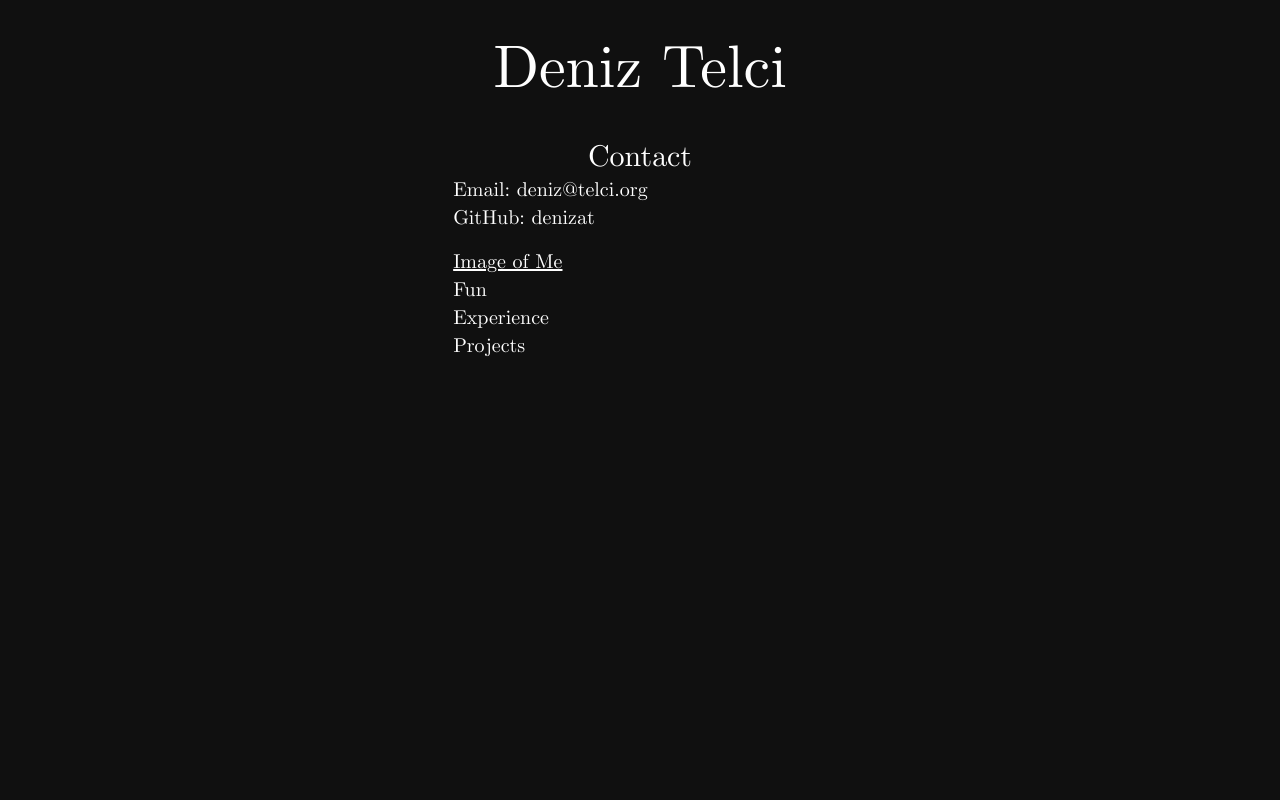
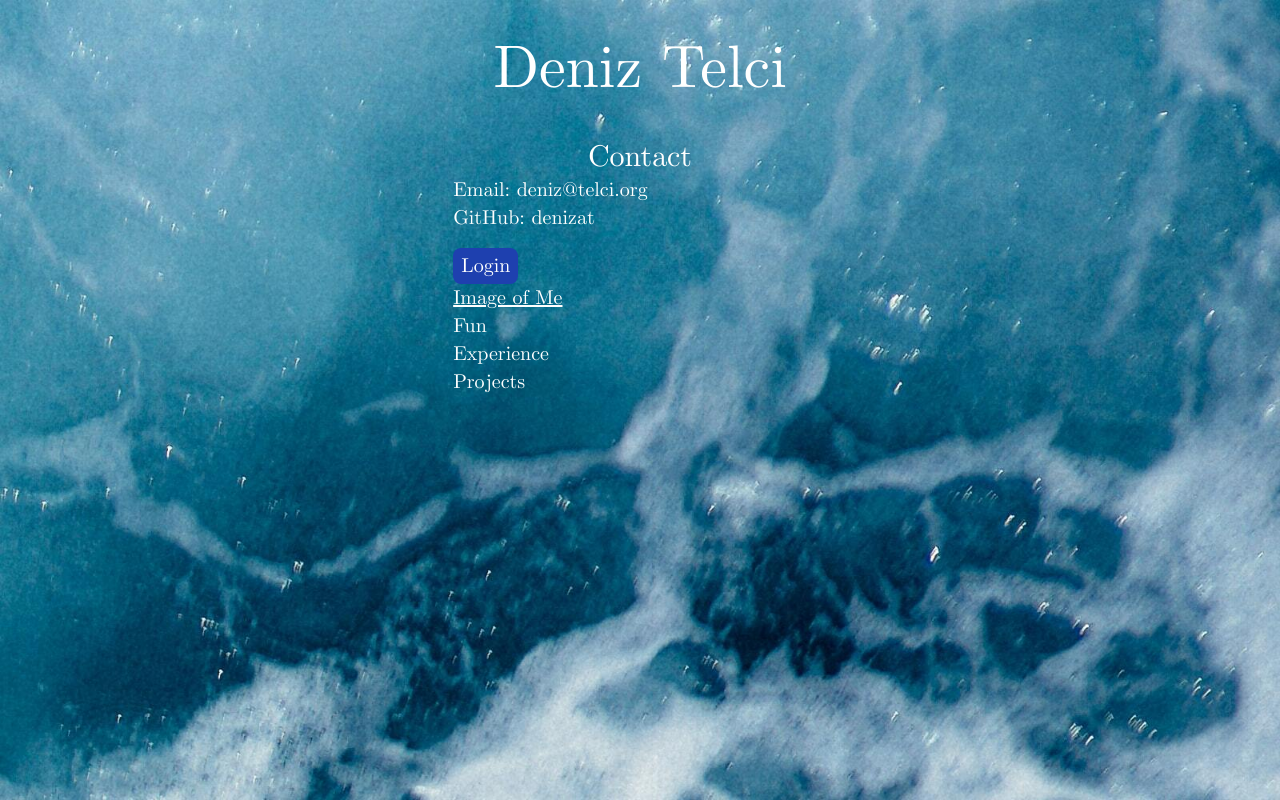
Before and after one commit to denizat/deniz.telci.org, a React app: page / in a window 1280 px wide. Built offline with nearby package versions, Linux system fonts and the light colour scheme.

Commit message:
Added modals

```diff
--- /dev/null
+++ b/src/Modal.tsx
@@ -0,0 +1,30 @@
+import React from "react";
+import "tailwindcss/tailwind.css"
+
+interface ModalProps {
+    children: any
+}
+export class Modal extends React.Component<ModalProps, { on: boolean }>{
+    constructor(props: ModalProps) {
+        super(props)
+        this.state = {
+            on: false
+        }
+    }
+
+    turn(to: boolean) {
+        this.setState({ on: to })
+    }
+
+    render() {
+        return (
+            <div>
+                {this.state.on ?
+                    <div className="fixed top-1/4 lg:left-1/3  backdrop-filter backdrop-blur-2xl p-4 rounded-3xl  w-9/12 lg:w-1/3 h-1/2 border-white border-4">
+                        <button className='float-right text-white' onClick={() => this.turn(false)}>[x]</button></div> : null}
+                <div onClick={() => this.turn(true)}>{this.props.children}</div>
+
+            </div>
+        )
+    }
+}
--- a/src/index.css
+++ b/src/index.css
@@ -4,6 +4,6 @@
 
 @layer base {
     a {
-        @apply hover:text-red-700;
+        @apply hover:text-blue-700;
     }
 }
--- a/src/index.tsx
+++ b/src/index.tsx
@@ -9,6 +9,7 @@ import Img from "./images/pic.png"
 import Fun from "./pages/Fun"
 import { Experience } from "./pages/Experience"
 import { Projects } from "./pages/Projects"
+import { Modal } from "./Modal"
 
 
 class App extends React.Component<{}, { imageClicked: Boolean }> {
@@ -23,12 +24,13 @@ class App extends React.Component<{}, { imageClicked: Boolean }> {
 
   render() {
     return (
-      <div className=" flex flex-col items-center  font-cm overflow-auto h-screen bg-gray-950 text-white text-xl">
-        <Router >
+      <div className=" flex flex-col items-center  font-cm overflow-auto h-screen bg-ocean bg-cover text-white text-xl">
+        <div className="mx-4">
+          <Router>
             <Switch>
               <Route exact path="/">
                 <div className="items-center">
-                <div className="text-6xl p-10">Deniz Telci</div>
+                  <div className="text-6xl p-10 text-center">Deniz Telci</div>
                   <div className="flex flex-col">
                     <h2 className="text-3xl self-center">Contact</h2>
                     <ul>
@@ -41,7 +43,8 @@ class App extends React.Component<{}, { imageClicked: Boolean }> {
                     </ul>
                   </div>
                   <div className="flex flex-col mx-auto m-4">
-                  <div className="cursor-pointer underline hover:text-red-700" onClick={() => this.setState({ imageClicked: !this.state.imageClicked })}>{this.state.imageClicked ? <img src={Img}></img> : "Image of Me"}</div>
+                    <Modal><button className="bg-blue-800 rounded-lg px-2 py-1">Login</button></Modal>
+                    <div className="cursor-pointer underline hover:text-blue-700" onClick={() => this.setState({ imageClicked: !this.state.imageClicked })}>{this.state.imageClicked ? <img src={Img}></img> : "Image of Me"}</div>
                     <Link to="/fun" >Fun</Link>
                     <Link to="/experience" >Experience</Link>
                     <Link to="/projects" >Projects</Link>
@@ -60,6 +63,7 @@ class App extends React.Component<{}, { imageClicked: Boolean }> {
             </Switch>
           </Router>
         </div>
+      </div>
     );
   }
 }
--- a/tailwind.config.js
+++ b/tailwind.config.js
@@ -12,7 +12,7 @@ module.exports = {
         }
       },
       backgroundImage: (theme) => ({
-        "still-water": "url('/src/images/still-water.jpg')",
+        "ocean": "url('/public/images/ocean.jpg')",
       }),
     },
   },
```
Also changed, not shown: public/images/ocean.jpg (added), 1 other file (tests, documents, lock files or other folders). Lines whose indentation alone changed are shown as unchanged.
